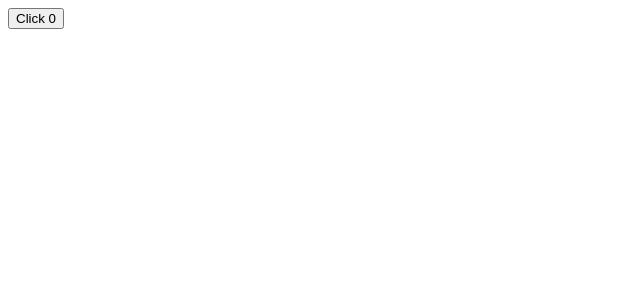
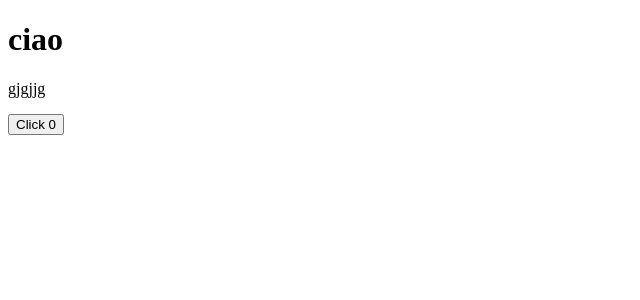
Before and after one commit to MarcoZazzini1989/Vue-3-Ecommerce-Template-, a Vue app: page / in a window 1280 px wide. Shown: the top 300 px of the page, without its empty margins (0-640 px from the left). Built offline with nearby package versions, Linux system fonts and the light colour scheme.

Commit message:
fixed app.vue , changed main.ts to main.js , fixed routes and router

```diff
--- a/index.html
+++ b/index.html
@@ -8,6 +8,6 @@
   </head>
   <body>
     <div id="app"></div>
-    <script type="module" src="/src/main.ts"></script>
+    <script type="module" src="/src/main.js"></script>
   </body>
 </html>
--- a/src/App.vue
+++ b/src/App.vue
@@ -1,9 +1,11 @@
-<script setup lang="ts">
-import HelloWorld from "./components/HelloWorld.vue";
+<script setup>
+import Home from "./views/Home.vue"
 </script>
 
 <template>
-  <div>
-    <HelloWorld />
-  </div>
+  <h1>ciao</h1>
+  <p>gjgjjg</p>
+  <main>
+    <RouterView />
+  </main>
 </template>
--- a/src/main.ts
+++ b/src/main.ts
@@ -1,5 +1,12 @@
 import { createApp } from "vue";
+import { createPinia } from "pinia";
+import { createRouter, createWebHistory } from "vue-router";
 
 import App from "./App.vue";
 
-createApp(App).mount("#app");
+const router = createRouter({
+  history: createWebHistory(),
+  routes: [],
+});
+
+createApp(App).use(router).use(createPinia()).mount("#app");
--- /dev/null
+++ b/src/router/index.js
@@ -0,0 +1,15 @@
+import { createRouter, createWebHistory } from 'vue-router'
+import Home from "../views/Home.vue"
+
+
+
+const router = createRouter({
+  history: createWebHistory(),
+  routes: [{
+    path: '/',
+    name: 'Home',
+    component: Home
+  }],
+});
+
+export default router
--- /dev/null
+++ b/src/views/Home.vue
@@ -0,0 +1,11 @@
+<script setup>
+import { ref } from "vue";
+
+const count = ref(0);
+</script>
+
+<template>
+  <div>
+    <button v-on:click="count++">Click {{ count }}</button>
+  </div>
+</template>
--- a/vite.config.ts
+++ b/vite.config.ts
@@ -1,7 +1,14 @@
+import { fileURLToPath, URL } from "node:url";
+
 import { defineConfig } from "vite";
 import vue from "@vitejs/plugin-vue";
 
 // https://vitejs.dev/config/
 export default defineConfig({
   plugins: [vue()],
+  resolve: {
+    alias: {
+      "@": fileURLToPath(new URL("./src", import.meta.url)),
+    },
+  },
 });
```
Also changed, not shown: src/main.js (added, +9 -0 lines), 1 other file (tests, documents, lock files or other folders).
